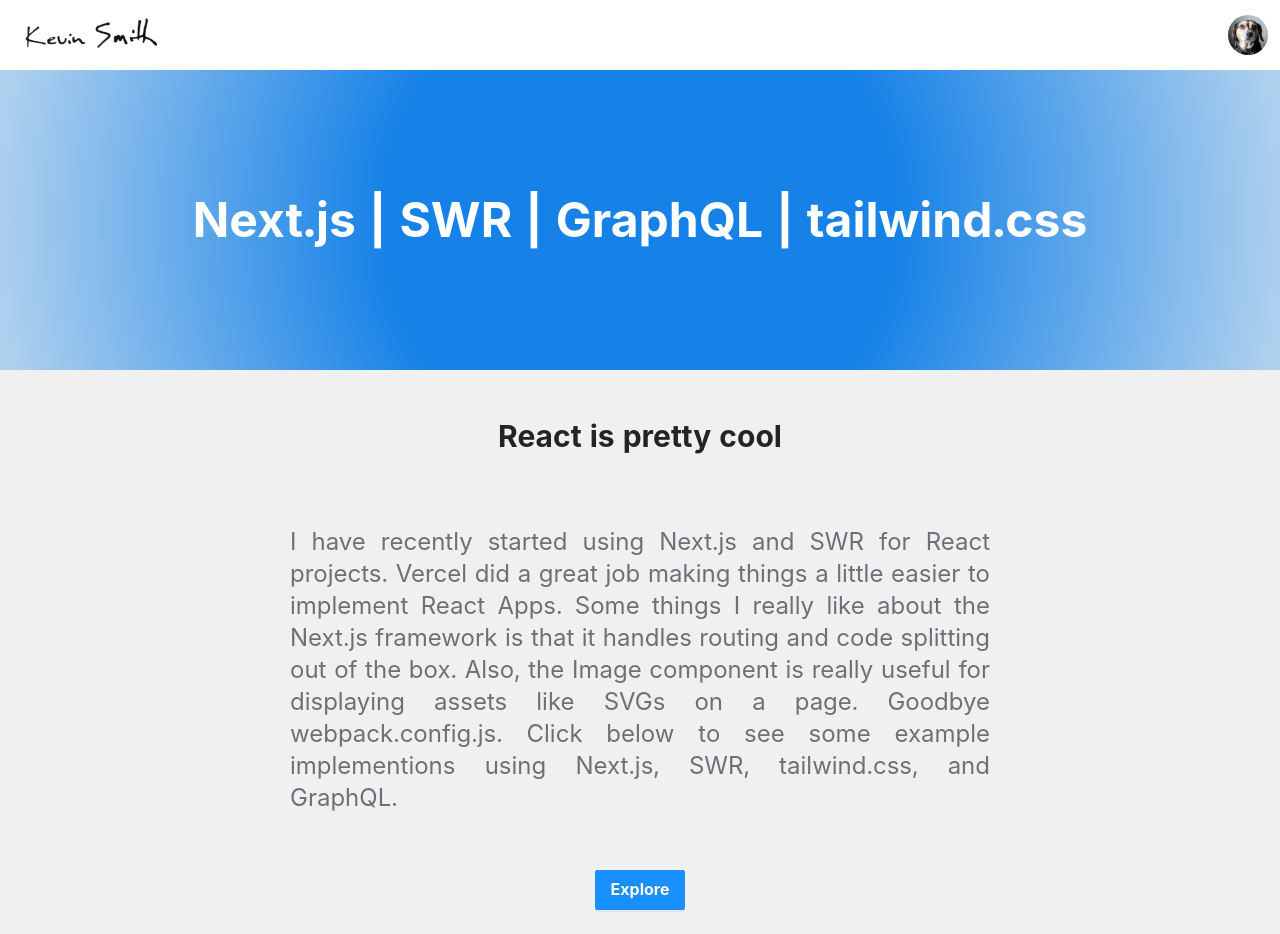
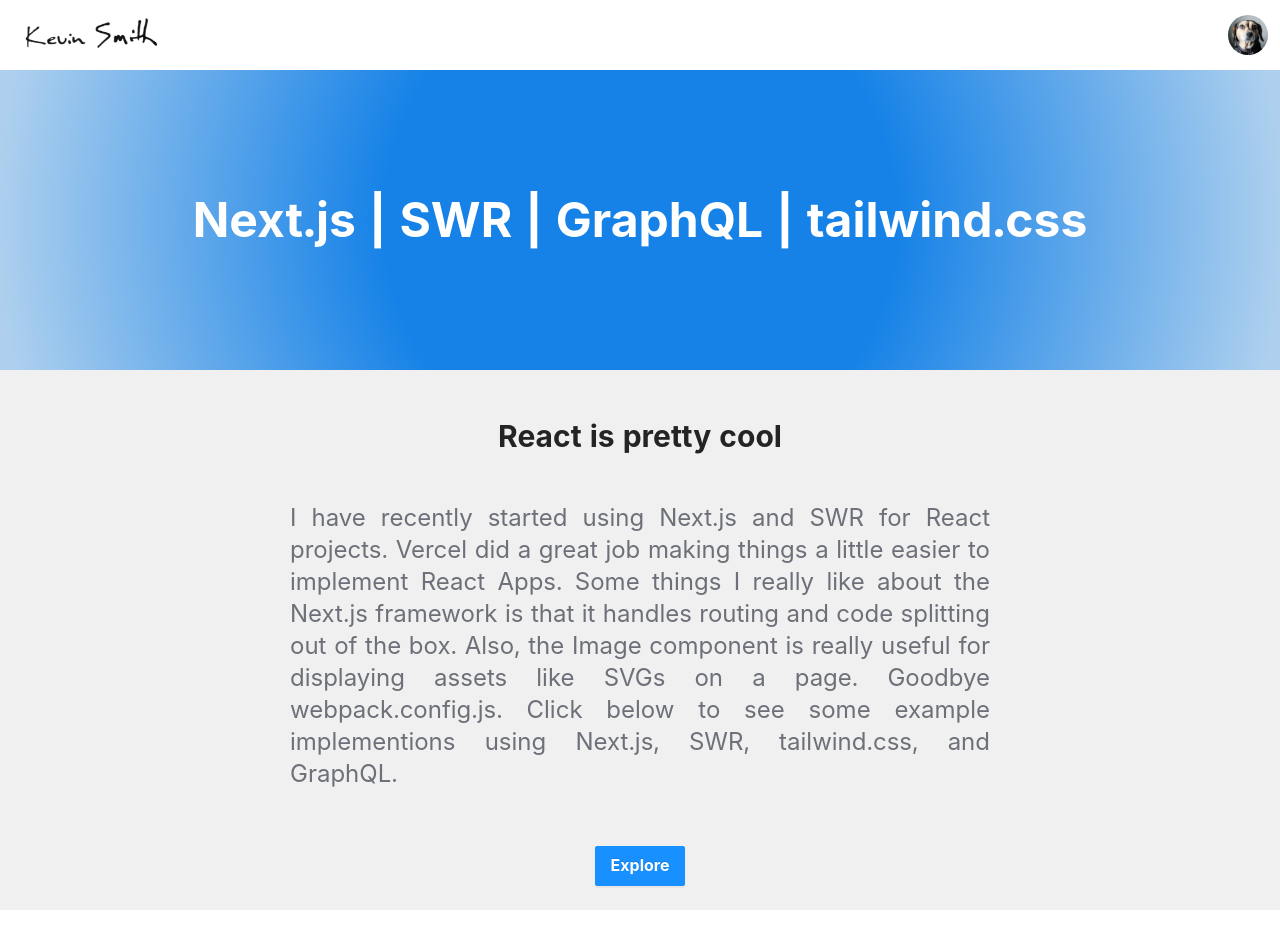
Before and after one commit to ksmith0813/next-swr, a Next.js app: page / in a window 1280 px wide. Shown: the top 934 px of the page. Built offline with nearby package versions, Linux system fonts and the light colour scheme.

Commit message:
fixed up home page with better styling

```diff
--- a/components/home/home.tsx
+++ b/components/home/home.tsx
@@ -5,7 +5,7 @@ import { Button } from 'antd';
 export const Home = () => {
   return (
     <Page title='React is pretty cool' showHero>
-      <div className='content-center text-grayScale06 text-2xl text-justify my-6'>
+      <div className='home-container'>
         <div className='w-[700px]'>
           I have recently started using Next.js and SWR for React projects. Vercel did a great job making things a
           little easier to implement React Apps. Some things I really like about the Next.js framework is that it
--- a/styles/components/_components.css
+++ b/styles/components/_components.css
@@ -1,3 +1,4 @@
 @import './footer.css';
 @import './header.css';
+@import './home.css';
 @import './hero.css';
--- /dev/null
+++ b/styles/components/home.css
@@ -0,0 +1,6 @@
+@layer components {
+  .home-container {
+    @apply content-center;
+    @apply text-grayScale06 text-2xl text-justify;
+  }
+}
```
